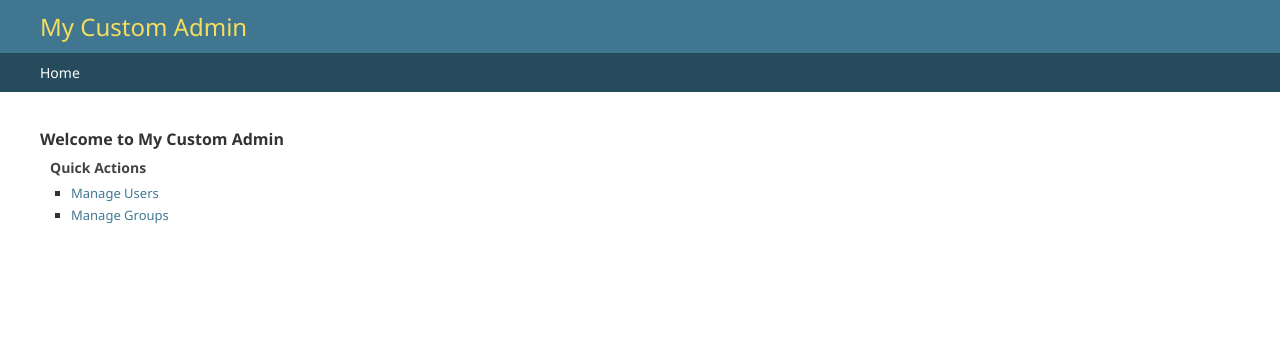
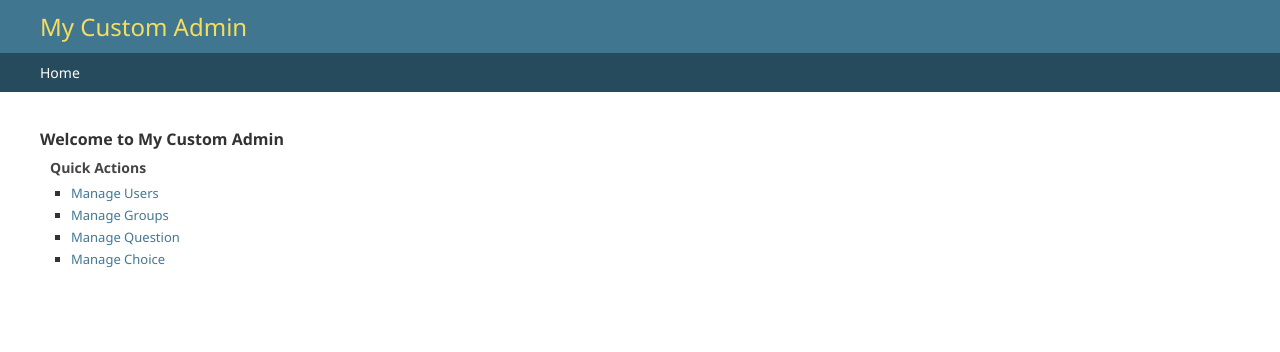
Before and after one commit to Phantawat/ku-polls, a Django app: template templates/admin/index.html in a window 1280 px wide. Shown: the top 352 px of the page. Run offline with Django 5.2, Linux system fonts and the light colour scheme; the template is opened without the code that fills it, so the values that code supplies are empty.

Commit message:
Edit admin:inedx

```diff
--- a/templates/admin/index.html
+++ b/templates/admin/index.html
@@ -8,6 +8,8 @@
         <ul>
             <li><a href="{% url 'admin:auth_user_changelist' %}">Manage Users</a></li>
             <li><a href="{% url 'admin:auth_group_changelist' %}">Manage Groups</a></li>
+            <li><a href="{% url 'admin:polls_question_changelist' %}">Manage Question</a></li>
+            <li><a href="{% url 'admin:polls_choice_changelist' %}">Manage Choice</a></li>
         </ul>
     </div>
 </div>
```
